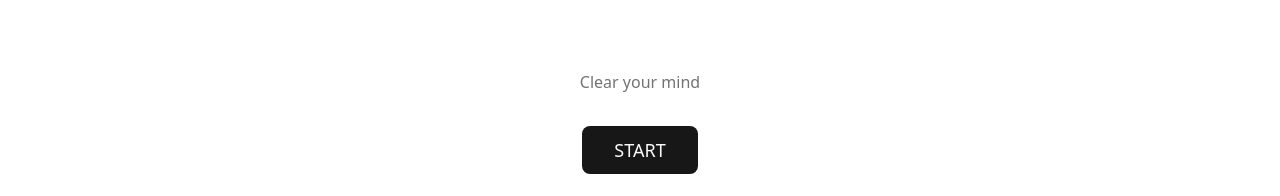
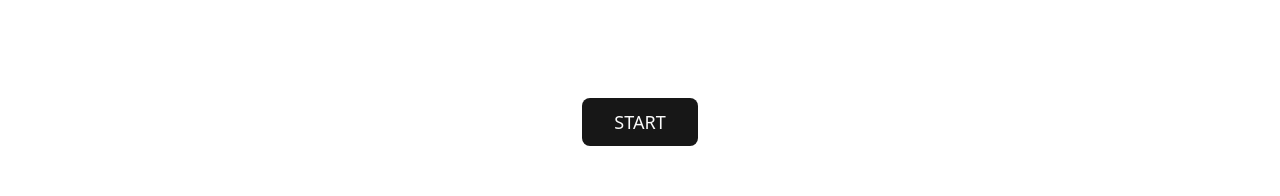
Before and after one commit to rolznz/first-thought, a React (Vite) app: page / in a window 1280 px wide. Shown: the part 312-508 px from the top of the page. Built offline with nearby package versions, Linux system fonts and the light colour scheme.

Commit message:
feat: add home page animation

```diff
--- a/package.json
+++ b/package.json
@@ -10,6 +10,7 @@
     "preview": "vite preview"
   },
   "dependencies": {
+    "@lottiefiles/dotlottie-react": "^0.17.13",
     "@radix-ui/react-dialog": "^1.1.15",
     "@radix-ui/react-slot": "^1.2.4",
     "class-variance-authority": "^0.7.1",
--- a/src/pages/HomePage.tsx
+++ b/src/pages/HomePage.tsx
@@ -1,7 +1,9 @@
-import { Button } from '@/components/ui/button';
-import { useTimer } from '@/hooks/useTimer';
-import { History } from 'lucide-react';
-import { useNavigate } from 'react-router-dom';
+import natureLoader from "@/assets/animations/nature_loader.lottie.txt";
+import { Button } from "@/components/ui/button";
+import { useTimer } from "@/hooks/useTimer";
+import { DotLottieReact } from "@lottiefiles/dotlottie-react";
+import { History } from "lucide-react";
+import { useNavigate } from "react-router-dom";
 
 export function HomePage() {
   const navigate = useNavigate();
@@ -9,25 +11,46 @@ export function HomePage() {
 
   const handleStart = () => {
     start();
-    navigate('/running');
+    navigate("/running");
   };
 
   return (
     <div className="min-h-svh flex flex-col">
+      <div className="fixed top-0 left-0 w-full h-full -z-10">
+        <DotLottieReact
+          src={natureLoader}
+          loop
+          autoplay
+          speed={0.5}
+          //className="absolute -z-10 flex-1"
+        />
+      </div>
       <header className="flex justify-between items-center p-4">
         <h1 className="text-xl font-semibold">First Thought</h1>
-        <Button variant="ghost" size="icon" onClick={() => navigate('/history')}>
+        <Button
+          variant="ghost"
+          size="icon"
+          onClick={() => navigate("/history")}
+        >
           <History className="h-5 w-5" />
         </Button>
       </header>
 
       <main className="flex-1 flex flex-col items-center justify-center p-4">
+        {/* <p className="text-muted-foreground text-center mb-8">
+          First Thought is a simple "choiceless awareness" meditation app.
+        </p>
         <p className="text-muted-foreground text-center mb-8">
-          Clear your mind
+          Clear your mind and return once a thought appears.
         </p>
-        <Button size="lg" className="text-lg px-8 py-6" onClick={handleStart}>
-          START
-        </Button>
+        <p className="text-muted-foreground text-center mb-8">
+          Write your thoughts down to track over time.
+        </p> */}
+        <div className="flex items-center justify-center">
+          <Button size="lg" className="text-lg px-8 py-6" onClick={handleStart}>
+            START
+          </Button>
+        </div>
       </main>
     </div>
   );
--- a/src/pages/RunningPage.tsx
+++ b/src/pages/RunningPage.tsx
@@ -5,6 +5,7 @@ import { useEffect, useRef, useState } from "react";
 import { useNavigate } from "react-router-dom";
 
 const instructions = [
+  "Clear your mind",
   "Lock phone / turn off screen",
   "Return once you have a compelling thought",
   "Touch grass",
```
Also changed, not shown: src/assets/animations/nature_loader.lottie.txt (added), src/assets/animations/nature_loader.txt (added), 2 other files (tests, documents, lock files or other folders).
